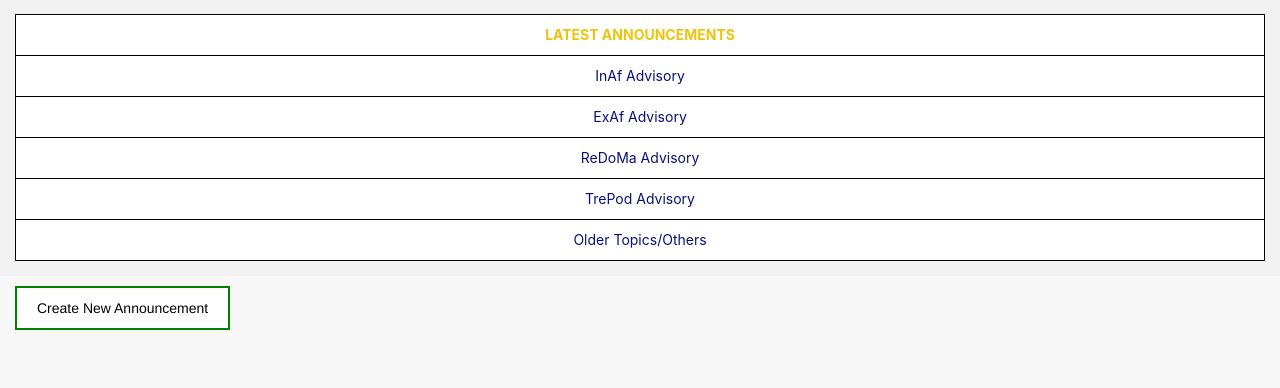
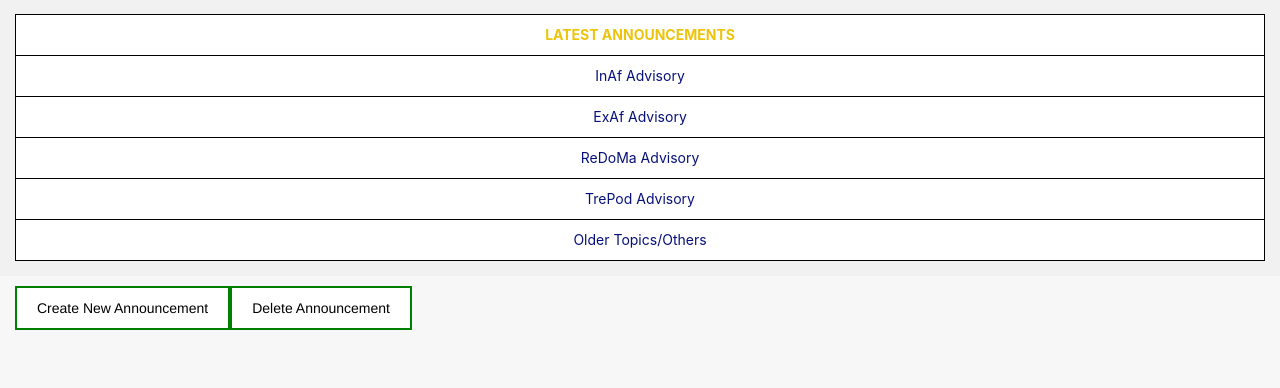
Before and after one commit to delinquentxx/FINALTOPRAMIS, a Flask app: page /home in a window 1280 px wide. Shown: the part 71-459 px from the top of the page. Run offline with Flask 2, Linux system fonts and the light colour scheme; some libraries are stand-ins or nearby versions.

Commit message:
-deletion of announcement functionality through provision of announcement_id added

```diff
--- a/app.py
+++ b/app.py
@@ -54,6 +54,16 @@
     insert_announcement(announcement_data)
     return render_template("home.html")
 
+@app.route('/delete_announcement', methods=['GET'])
+def delete_announcement():
+    return render_template("delete_announcement.html")
+
+@app.route('/process_delete_announcement', methods=['post'])
+def process_delete_announcement():
+    announcement_id = request.form['AID']
+    process_deleting_announcement(announcement_id)
+    return render_template("home.html")
+
 @app.route('/registration', methods=["GET", "POST"])
 def registration():
     return render_template("registration.html")
--- a/data.py
+++ b/data.py
@@ -8,6 +8,7 @@
     #convert tuples to dictionaries
     conn.row_factory = sqlite3.Row
     return (conn, conn.cursor())
+
 
 #register new account to DB
 def insert_account(account_data):
@@ -20,6 +21,7 @@
     conn.commit()
     conn.close()
 
+
 #create announcement
 def insert_announcement(announcement_data):
     conn, cur = connect_db(db_path)
@@ -30,3 +32,12 @@
     cur.execute(query, values)
     conn.commit()
     conn.close()
+
+
+#delete announcement through announcement id
+def process_deleting_announcement(announcement_id):
+    conn, cur = connect_db(db_path)
+    query = 'DELETE FROM Announcement WHERE id=?'
+    cur.execute(query, announcement_id)
+    conn.commit()
+    conn.close()
--- a/templates/announcements.html
+++ b/templates/announcements.html
@@ -4,4 +4,5 @@
 
 <h1>This is the Announcements Page</h1>
 
+
 {% endblock %}
--- a/templates/home.html
+++ b/templates/home.html
@@ -36,5 +36,12 @@
   <a class="one" href="{{ url_for('create') }}">Create New Announcement</a>
 </div>
 
+<br><br>
+
+<div>
+  <a class="one" href="{{ url_for('delete_announcement') }}">Delete Announcement</a>
+</div>
+
+
 
 {% endblock %}
```
Also changed, not shown: templates/delete_announcement.html (added, +19 -0 lines), flipp.db.
